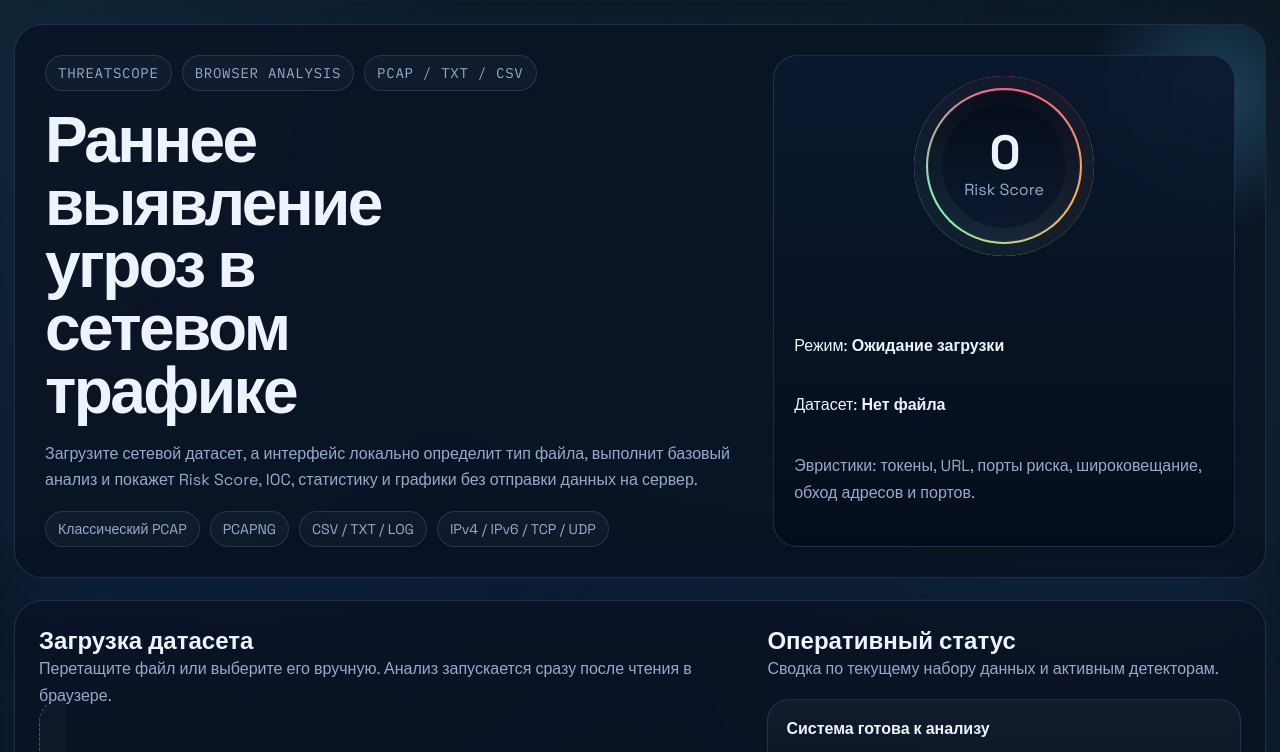
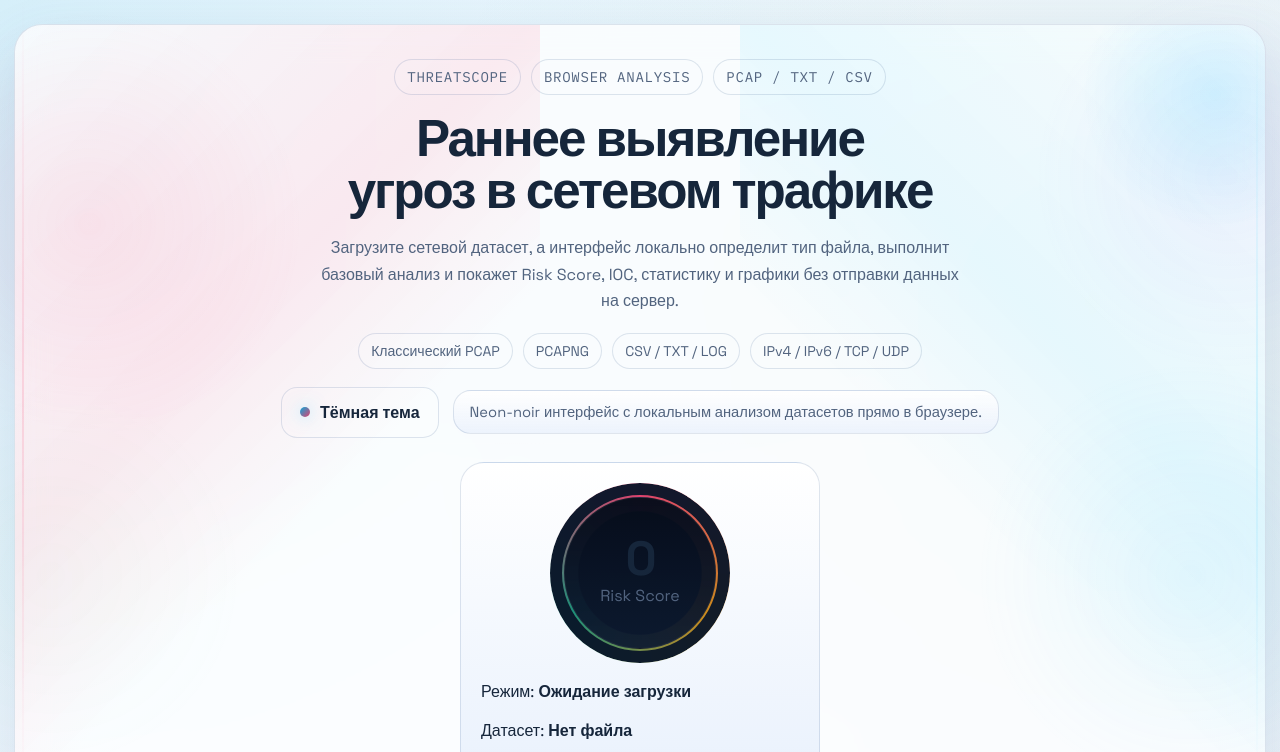
Before and after one commit to Takrillions/traffic-analyzer, a plain HTML site: page index.html in a window 1280 px wide. Shown: the top 752 px of the page. Drawn offline with nearby package versions, Linux system fonts and the light colour scheme.

Commit message:
Update index.html

```diff
--- a/index.html
+++ b/index.html
@@ -11,6 +11,7 @@
   <style>
 :root {
   --bg: #07111f;
+  --bg2: #0b1628;
   --panel: rgba(10, 20, 38, 0.84);
   --panel2: rgba(13, 26, 49, 0.95);
   --line: rgba(133, 167, 255, 0.18);
@@ -23,6 +24,21 @@
   --shadow: 0 22px 80px rgba(19, 45, 91, 0.45);
 }
 
+html[data-theme="light"] {
+  --bg: #eff4fb;
+  --bg2: #dfe8f6;
+  --panel: rgba(255, 255, 255, 0.76);
+  --panel2: rgba(248, 251, 255, 0.92);
+  --line: rgba(58, 92, 145, 0.16);
+  --text: #16263b;
+  --muted: #52647f;
+  --accent: #0ca6d9;
+  --accent2: #1e8f78;
+  --warn: #cc8a1d;
+  --danger: #df436f;
+  --shadow: 0 24px 60px rgba(74, 99, 151, 0.14);
+}
+
 * { box-sizing: border-box; }
 
 body {
@@ -31,9 +47,9 @@ body {
   font-family: "Space Grotesk", sans-serif;
   color: var(--text);
   background:
-    radial-gradient(circle at top left, rgba(93, 216, 255, 0.14), transparent 34%),
-    radial-gradient(circle at 85% 10%, rgba(124, 255, 183, 0.08), transparent 26%),
-    linear-gradient(145deg, #040912 0%, #08111f 40%, #091527 100%);
+    radial-gradient(circle at top left, rgba(93, 216, 255, 0.16), transparent 30%),
+    radial-gradient(circle at 85% 10%, rgba(124, 255, 183, 0.09), transparent 24%),
+    linear-gradient(145deg, var(--bg) 0%, var(--bg2) 45%, #0f1d34 100%);
 }
 
 body::before {
@@ -46,6 +62,34 @@ body::before {
     linear-gradient(90deg, rgba(255, 255, 255, 0.02) 1px, transparent 1px);
   background-size: 48px 48px;
   mask-image: linear-gradient(to bottom, rgba(0, 0, 0, 0.5), transparent 90%);
+}
+
+body::after {
+  content: "";
+  position: fixed;
+  inset: 0;
+  pointer-events: none;
+  background:
+    linear-gradient(180deg, transparent, rgba(255, 93, 134, 0.34), transparent) left 22px top / 2px 100% no-repeat,
+    linear-gradient(180deg, transparent, rgba(93, 216, 255, 0.34), transparent) right 22px top / 2px 100% no-repeat,
+    radial-gradient(circle at 7% 28%, rgba(255, 93, 134, 0.18), transparent 16%),
+    radial-gradient(circle at 93% 72%, rgba(93, 216, 255, 0.18), transparent 16%),
+    radial-gradient(circle at 4% 72%, rgba(124, 255, 183, 0.08), transparent 14%),
+    radial-gradient(circle at 96% 22%, rgba(145, 115, 255, 0.12), transparent 14%);
+  mix-blend-mode: screen;
+  opacity: 0.85;
+}
+
+html[data-theme="light"] body {
+  background:
+    radial-gradient(circle at top left, rgba(12, 166, 217, 0.14), transparent 30%),
+    radial-gradient(circle at 85% 10%, rgba(30, 143, 120, 0.08), transparent 24%),
+    linear-gradient(145deg, #f7fbff 0%, #eef4fb 45%, #dde7f5 100%);
+}
+
+html[data-theme="light"] body::after {
+  opacity: 0.55;
+  mix-blend-mode: multiply;
 }
 
 .app {
@@ -64,9 +108,9 @@ body::before {
 
 .hero {
   display: grid;
-  grid-template-columns: minmax(0, 1.3fr) minmax(280px, 0.85fr);
-  gap: 22px;
-  padding: 30px;
+  grid-template-columns: 1fr;
+  gap: 24px;
+  padding: 34px 30px 30px;
   position: relative;
   overflow: hidden;
 }
@@ -82,22 +126,52 @@ body::before {
   background: radial-gradient(circle, rgba(93, 216, 255, 0.24), transparent 68%);
 }
 
+.hero::before {
+  content: "";
+  position: absolute;
+  inset: 0;
+  pointer-events: none;
+  background:
+    linear-gradient(90deg, transparent 0%, rgba(255, 255, 255, 0.03) 49%, transparent 100%) center / 100% 1px no-repeat,
+    linear-gradient(135deg, transparent 0%, rgba(255, 93, 134, 0.12) 38%, transparent 58%) left / 42% 100% no-repeat,
+    linear-gradient(225deg, transparent 0%, rgba(93, 216, 255, 0.12) 38%, transparent 58%) right / 42% 100% no-repeat;
+}
+
 .hero-copy, .hero-side, .stack, .metrics, .charts, .two-col, .grid {
   display: grid;
   gap: 18px;
 }
 
-.hero-copy { position: relative; z-index: 1; }
+.hero-copy {
+  position: relative;
+  z-index: 1;
+  justify-items: center;
+  text-align: center;
+  max-width: 960px;
+  margin: 0 auto;
+}
+
 .hero-copy h1 {
   margin: 0;
-  font-size: clamp(2.4rem, 5vw, 4.3rem);
-  line-height: 0.98;
+  font-size: clamp(2rem, 4vw, 3.25rem);
+  line-height: 1.02;
   letter-spacing: -0.04em;
-  max-width: 11ch;
+  max-width: 18ch;
+  text-wrap: balance;
 }
 
 .hero-copy p, .sub { margin: 0; color: var(--muted); line-height: 1.65; }
+.hero-copy p { max-width: 64ch; }
 .pills { display: flex; flex-wrap: wrap; gap: 10px; }
+.hero-copy .pills { justify-content: center; }
+
+.hero-actions {
+  display: flex;
+  flex-wrap: wrap;
+  gap: 14px;
+  align-items: center;
+  justify-content: center;
+}
 
 .pill {
   border: 1px solid var(--line);
@@ -121,6 +195,12 @@ body::before {
   border: 1px solid var(--line);
   border-radius: 24px;
   background: linear-gradient(180deg, rgba(11, 25, 47, 0.92), rgba(6, 14, 28, 0.92));
+  width: min(100%, 360px);
+  margin: 0 auto;
+}
+
+html[data-theme="light"] .hero-side {
+  background: linear-gradient(180deg, rgba(255, 255, 255, 0.92), rgba(228, 238, 252, 0.92));
 }
 
 .ring {
@@ -214,6 +294,33 @@ button {
   cursor: pointer;
 }
 
+.theme-toggle {
+  display: inline-flex;
+  align-items: center;
+  gap: 10px;
+  color: var(--text);
+  background: rgba(255, 255, 255, 0.06);
+  border: 1px solid var(--line);
+  box-shadow: inset 0 1px 0 rgba(255, 255, 255, 0.06);
+}
+
+.theme-toggle__dot {
+  width: 10px;
+  height: 10px;
+  border-radius: 50%;
+  background: linear-gradient(135deg, var(--accent), var(--danger));
+  box-shadow: 0 0 16px rgba(93, 216, 255, 0.55);
+}
+
+.theme-note {
+  padding: 12px 16px;
+  border-radius: 18px;
+  border: 1px solid var(--line);
+  background: rgba(255, 255, 255, 0.04);
+  color: var(--muted);
+  font-size: 0.92rem;
+}
+
 .primary {
   color: #06121f;
   background: linear-gradient(135deg, var(--accent), var(--accent2));
@@ -232,6 +339,14 @@ button {
   border: 1px solid var(--line);
   border-radius: 22px;
   background: linear-gradient(180deg, rgba(255, 255, 255, 0.04), rgba(6, 14, 28, 0.5));
+}
+
+html[data-theme="light"] .metric,
+html[data-theme="light"] .info,
+html[data-theme="light"] .chart,
+html[data-theme="light"] .item,
+html[data-theme="light"] .theme-note {
+  background: linear-gradient(180deg, rgba(255, 255, 255, 0.86), rgba(235, 242, 252, 0.92));
 }
 
 .metric { padding: 18px; min-height: 126px; }
@@ -269,6 +384,10 @@ button {
   overflow: hidden;
 }
 
+html[data-theme="light"] .preview {
+  background: rgba(249, 252, 255, 0.95);
+}
+
 .preview-head {
   display: flex;
   justify-content: space-between;
@@ -277,6 +396,10 @@ button {
   padding: 16px 18px;
   border-bottom: 1px solid var(--line);
   background: rgba(255, 255, 255, 0.03);
+}
+
+html[data-theme="light"] .preview-head {
+  background: rgba(255, 255, 255, 0.8);
 }
 
 pre {
@@ -291,6 +414,11 @@ pre {
   line-height: 1.6;
   color: #d7e5ff;
   background: linear-gradient(180deg, rgba(6, 14, 28, 0.85), rgba(6, 14, 28, 0.95));
+}
+
+html[data-theme="light"] pre {
+  color: #17304b;
+  background: linear-gradient(180deg, rgba(252, 253, 255, 0.95), rgba(236, 242, 252, 0.96));
 }
 
 .item { padding: 16px 18px; display: grid; gap: 6px; }
@@ -318,6 +446,7 @@ pre {
   .hero, .card { padding: 18px; }
   .metrics { grid-template-columns: 1fr; }
   .ring { width: 156px; }
+  .hero-copy h1 { max-width: 12ch; }
   pre { min-height: 240px; }
 }
 
@@ -340,6 +469,13 @@ pre {
           <span class="pill">PCAPNG</span>
           <span class="pill">CSV / TXT / LOG</span>
           <span class="pill">IPv4 / IPv6 / TCP / UDP</span>
+        </div>
+        <div class="hero-actions">
+          <button type="button" class="theme-toggle" id="themeToggle" aria-label="Переключить тему">
+            <span class="theme-toggle__dot" aria-hidden="true"></span>
+            <span id="themeToggleLabel">Светлая тема</span>
+          </button>
+          <div class="theme-note">Neon-noir интерфейс с локальным анализом датасетов прямо в браузере.</div>
         </div>
       </div>
       <aside class="hero-side">
@@ -446,10 +582,13 @@ const ui = {
   indicatorList: $("indicatorList"),
   networkList: $("networkList"),
   barTitle: $("barTitle"),
-  doughnutTitle: $("doughnutTitle")
+  doughnutTitle: $("doughnutTitle"),
+  themeToggle: $("themeToggle"),
+  themeToggleLabel: $("themeToggleLabel")
 };
 
 const charts = { bar: null, doughnut: null };
+const state = { lastResult: null };
 
 const textPatterns = [
   { label: "Encoded PowerShell", regex: /-enc(?:odedcommand)?\b|powershell.+frombase64string/i, severity: 12 },
@@ -471,7 +610,15 @@ const riskyPorts = new Map([
   [8080, "Proxy"], [31337, "Backdoor"]
 ]);
 
+const savedTheme = localStorage.getItem("threatscope-theme");
+const initialTheme = savedTheme || (window.matchMedia("(prefers-color-scheme: light)").matches ? "light" : "dark");
+applyTheme(initialTheme);
+
 ui.pick.addEventListener("click", () => ui.file.click());
+ui.themeToggle.addEventListener("click", () => {
+  const currentTheme = document.documentElement.getAttribute("data-theme") === "light" ? "light" : "dark";
+  applyTheme(currentTheme === "dark" ? "light" : "dark");
+});
 ui.file.addEventListener("change", (e) => {
   const file = e.target.files?.[0];
   if (file) handleFile(file);
@@ -507,6 +654,17 @@ ui.demo.addEventListener("click", () => {
   ].join("\n");
   handleFile(new File([sample], "demo-threat-log.txt", { type: "text/plain" }));
 });
+
+function applyTheme(theme) {
+  document.documentElement.setAttribute("data-theme", theme);
+  localStorage.setItem("threatscope-theme", theme);
+  if (ui.themeToggleLabel) {
+    ui.themeToggleLabel.textContent = theme === "dark" ? "Светлая тема" : "Тёмная тема";
+  }
+  if (state.lastResult) {
+    renderCharts(state.lastResult.chart);
+  }
+}
 
 async function handleFile(file) {
   try {
@@ -882,6 +1040,7 @@ function protoName(v) {
 }
 
 function updateUI(result) {
+  state.lastResult = result;
   const cls = riskClass(result.risk);
   ui.heroRisk.textContent = result.risk;
   ui.heroRisk.className = cls;
@@ -913,11 +1072,16 @@ function renderCharts(data) {
   if (charts.doughnut) charts.doughnut.destroy();
   if (typeof Chart === "undefined") return;
 
+  const styles = getComputedStyle(document.documentElement);
+  const textColor = styles.getPropertyValue("--text").trim() || "#dce8ff";
+  const mutedColor = styles.getPropertyValue("--muted").trim() || "#9fb3d8";
+  const gridColor = styles.getPropertyValue("--line").trim() || "rgba(133,167,255,.1)";
+
   const common = {
     responsive: true,
     maintainAspectRatio: false,
     plugins: {
-      legend: { labels: { color: "#dce8ff", font: { family: "Space Grotesk", size: 12 } } },
+      legend: { labels: { color: textColor, font: { family: "Space Grotesk", size: 12 } } },
       tooltip: { backgroundColor: "rgba(7,16,31,.95)", borderColor: "rgba(133,167,255,.22)", borderWidth: 1, titleColor: "#edf4ff", bodyColor: "#c9d9ff" }
     }
   };
@@ -937,8 +1101,8 @@ function renderCharts(data) {
     options: {
       ...common,
       scales: {
-        x: { ticks: { color: "#9fb3d8", font: { family: "IBM Plex Mono", size: 11 } }, grid: { color: "rgba(133,167,255,.1)" } },
-        y: { ticks: { color: "#9fb3d8", font: { family: "IBM Plex Mono", size: 11 } }, grid: { color: "rgba(133,167,255,.08)" } }
+        x: { ticks: { color: mutedColor, font: { family: "IBM Plex Mono", size: 11 } }, grid: { color: gridColor } },
+        y: { ticks: { color: mutedColor, font: { family: "IBM Plex Mono", size: 11 } }, grid: { color: gridColor } }
       }
     }
   });
```
